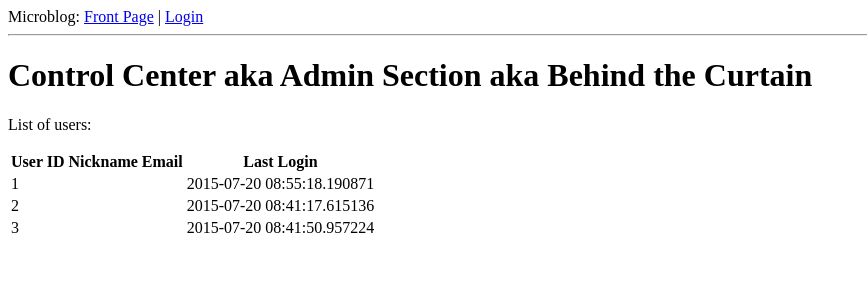
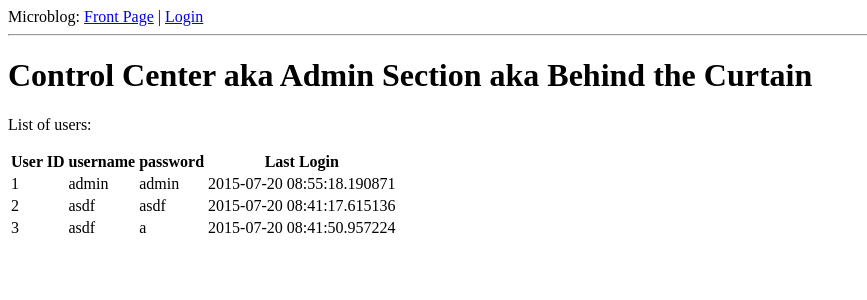
Before and after one commit to aRivieraDream/RandoWebApp, a Flask app: page /admin in a window 1280 px wide. Shown: the top 300 px of the page, without its empty margins (0-867 px from the left). Run offline with Flask 2, Linux system fonts and the light colour scheme; data comes from the database, SQL or seed files in the repository; both versions use the stored data as it was after the commit.

Commit message:
fixed only unique password bug

```diff
--- a/app/forms.py
+++ b/app/forms.py
@@ -29,4 +29,5 @@
     Provide fields for editing user login info.
     '''
     username = StringField('username', validators=[DataRequired()])
+
     about_me = TextField('about_me', validators=[Length(min=0, max=140)])
--- a/app/models.py
+++ b/app/models.py
@@ -9,7 +9,7 @@
     #maps users to db sql columns
     id = db.Column(db.Integer, primary_key=True)
     username = db.Column(db.String(64), index=True, unique=True)
-    password = db.Column(db.String(64), index=True, unique=True)
+    password = db.Column(db.String(64), index=True)
     posts = db.relationship('Post', backref='author', lazy='dynamic')
     last_seen = db.Column(db.DateTime)
     about_me = db.Column(db.String(140))
--- a/app/templates/admin.html
+++ b/app/templates/admin.html
@@ -6,15 +6,15 @@
   <table>
     <tr>
       <th>User ID</th>
-      <th>Nickname</th>
-      <th>Email</th>
+      <th>username</th>
+      <th>password</th>
       <th>Last Login</th>
     </tr>
     {% for user in users %}
     <tr>
       <td>{{ user.id }}</td>
-      <td>{{ user.nickname }}</td>
-      <td>{{ user.email }}</td>
+      <td>{{ user.username }}</td>
+      <td>{{ user.password }}</td>
       <td>{{ user.last_seen }}</td>
     </tr>
     {% endfor %}
--- a/app/views.py
+++ b/app/views.py
@@ -108,14 +108,26 @@
 	'''
 	Verifies response from user input & sets user data to flask session
 	'''
-	if username is None or email == "" or not sanitize(username):
+	if username is None or username == "" or not sanitize(username):
 		# validate username for arbitrary conditions & sql injection
-		pause_input('Invalid username. Please try again.', 'login')
+		flash('Invalid username.')
+
+		return pause_input('Invalid username. Please try again.', 'login')
 	# get user info from db
 	user = User.query.filter_by(username=username).first()
 	if user is not None:
 		if password != user.password:
-			pause_input('Invalid password.', 'login')
+			flash('Invalid password.')
+			return redirect(url_for('login'))
+		else:
+			#authenticated
+			remember_me = False
+			if 'remember_me' in session:
+				remember_me = session['remember_me']
+				session.pop('remember_me', None) # why pop here? multiuser?
+			# login_user is a flask ext that stores session info
+			login_user(user, remember=remember_me)
+			return redirect(request.args.get('next') or url_for('index'))
 	else:
 		# create user if doesn't exist
 		user = User(username=username, password=password)
@@ -131,7 +143,7 @@
 
 def pause_input(warning_text, redirect):
 	flash(warning_text)
-	return redirect(url_for(redirect))
+	return redirect(url_for('index'))
 
 @app.route('/logout')
 def logout():
```
Also changed, not shown: app/templates/login.html (+7 -2 lines), README.md, app.db, 3 other files.
